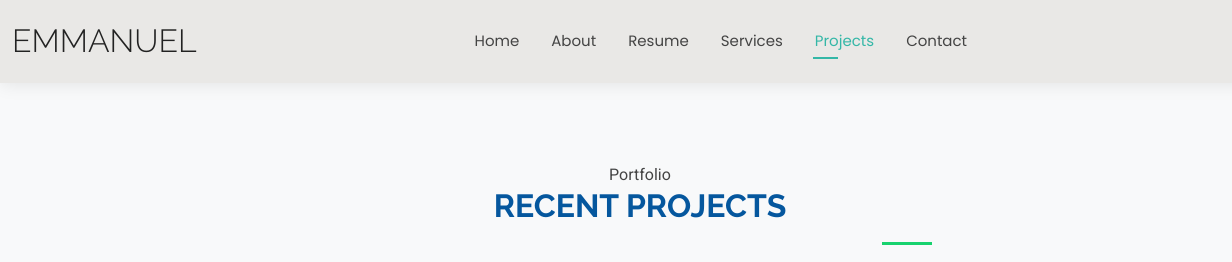
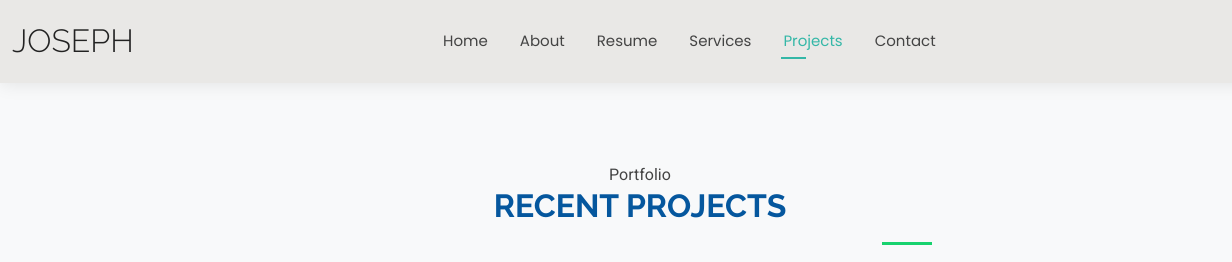
Before and after one commit to sagar8839/JOSEPH, a plain HTML site: page portfolio.html in a window 1280 px wide. Shown: the top 262 px of the page, 0-1232 px from the left. Drawn offline with Linux system fonts and the light colour scheme.

Commit message:
Update portfolio.html

```diff
--- a/portfolio.html
+++ b/portfolio.html
@@ -280,7 +280,7 @@
     <div class="container-fluid position-relative d-flex align-items-center justify-content-between">
 
       <a href="index.html" class="logo d-flex align-items-center me-auto me-xl-0">
-        <h1 class="sitename">Emmanuel</h1>
+        <h1 class="sitename">JOSEPH</h1>
       </a>
 
       <nav id="navmenu" class="navmenu">
```
